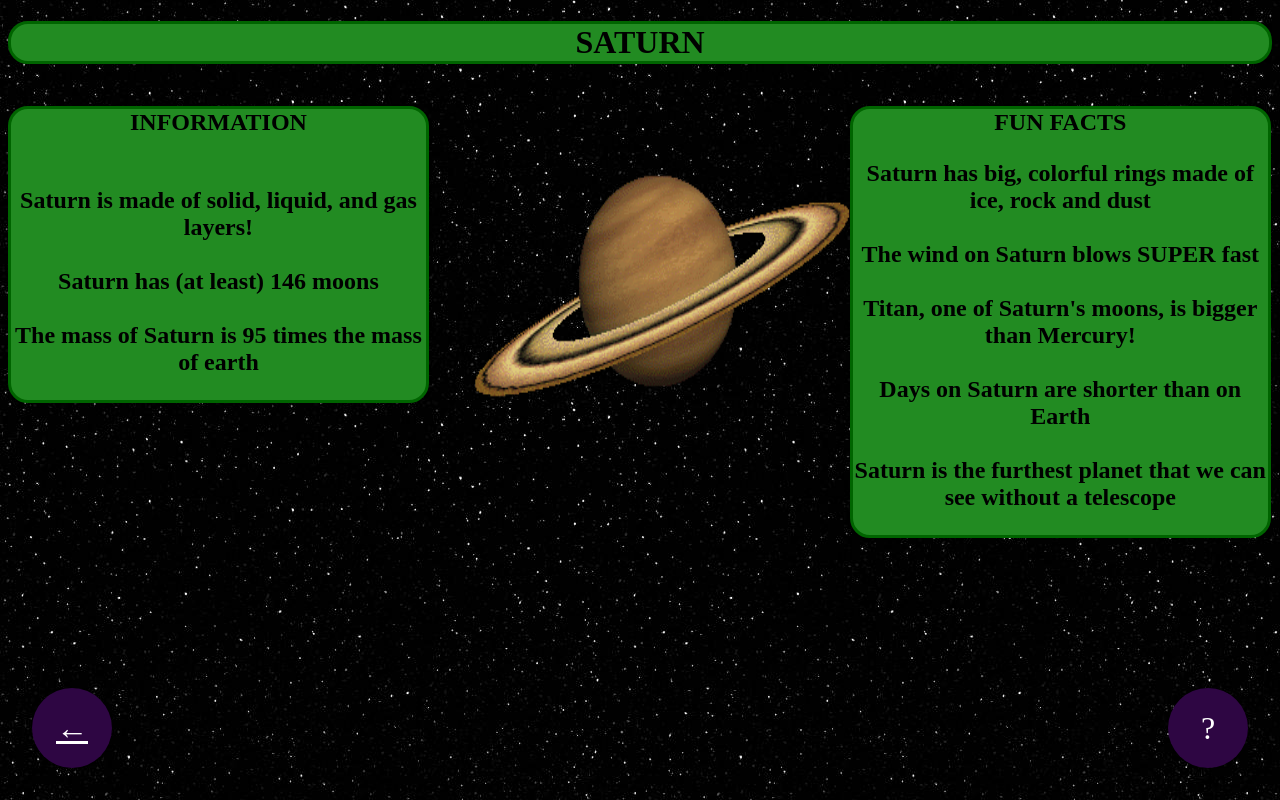
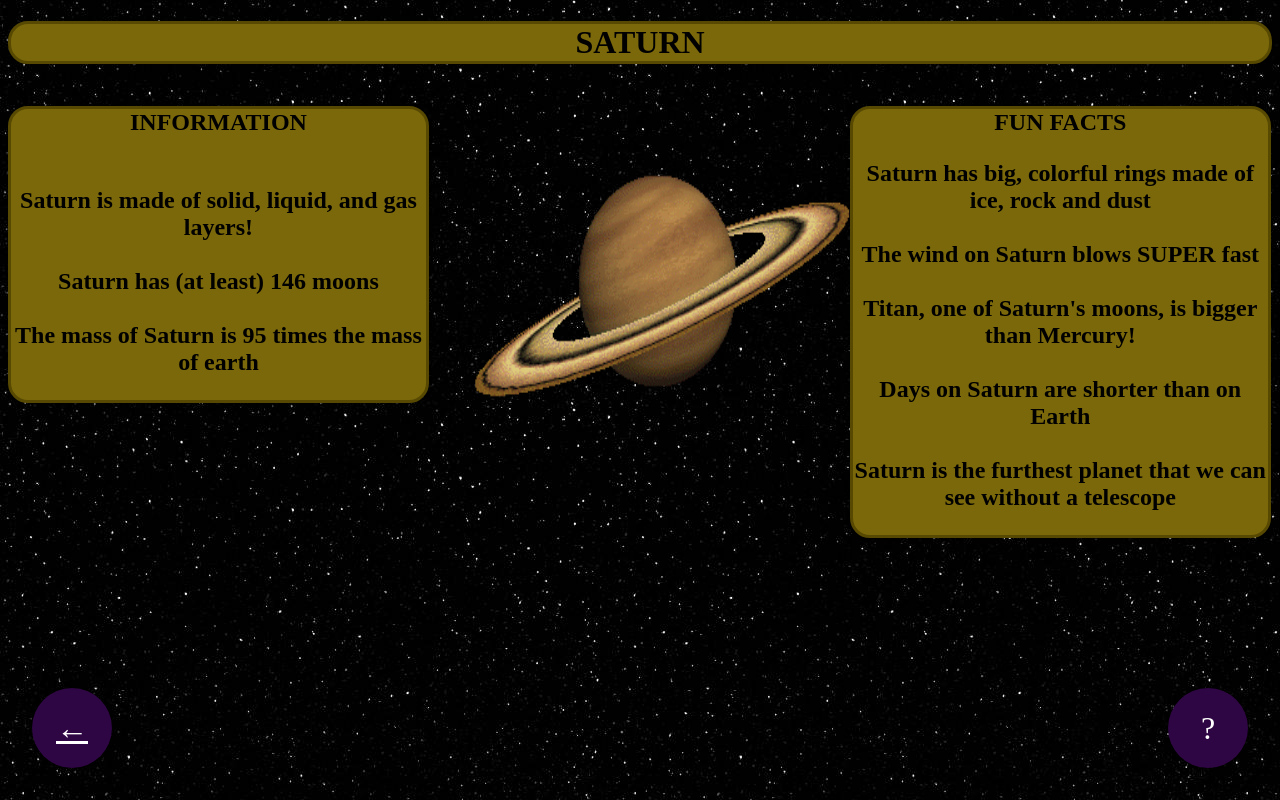
Before and after one commit to nknish/space, a plain HTML site: page planets/saturn.html in a window 1280 px wide. Drawn offline with Linux system fonts and the light colour scheme.

Commit message:
change saturn color

```diff
--- a/planets/saturn.html
+++ b/planets/saturn.html
@@ -16,7 +16,7 @@
     .border {
       border-width: 3px;
       border-style: solid;
-      border-color: darkgreen;
+      border-color: rgb(87, 73, 1);
       border-radius: 20px;
     }
 
@@ -40,14 +40,14 @@
 
   <body style="background-image: url('space.png')">
     <header>
-      <h1 align="center" style="background-color: forestgreen" class="border">
+      <h1 align="center" style="background-color: rgb(123, 104, 10)" class="border">
         SATURN
       </h1>
     </header>
 
     <div class="row">
       <div class="column left">
-        <h2 align="center" style="background-color: forestgreen" class="border">
+        <h2 align="center" style="background-color: rgb(123, 104, 10)" class="border">
           INFORMATION
           <p>
             <br />Saturn is made of solid, liquid, and gas layers!<br />
@@ -71,7 +71,7 @@
       </div>
 
       <div class="column right">
-        <h2 align="center" style="background-color: forestgreen" class="border">
+        <h2 align="center" style="background-color: rgb(123, 104, 10)" class="border">
           FUN FACTS
           <p>
             Saturn has big, colorful rings made of ice, rock and dust<br />
```
